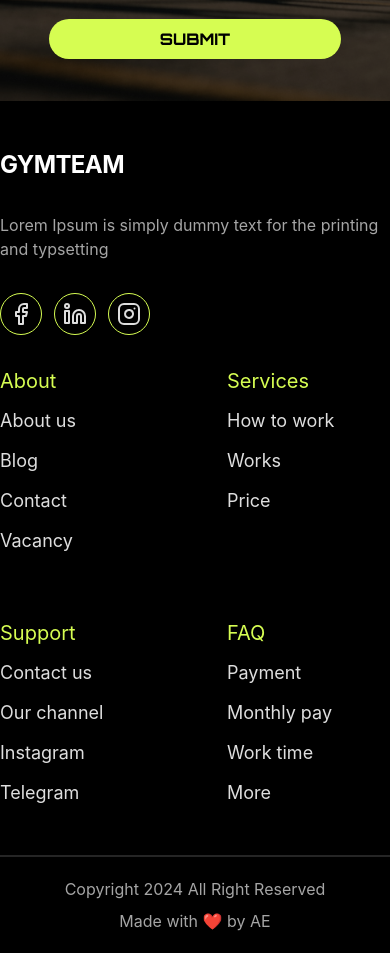
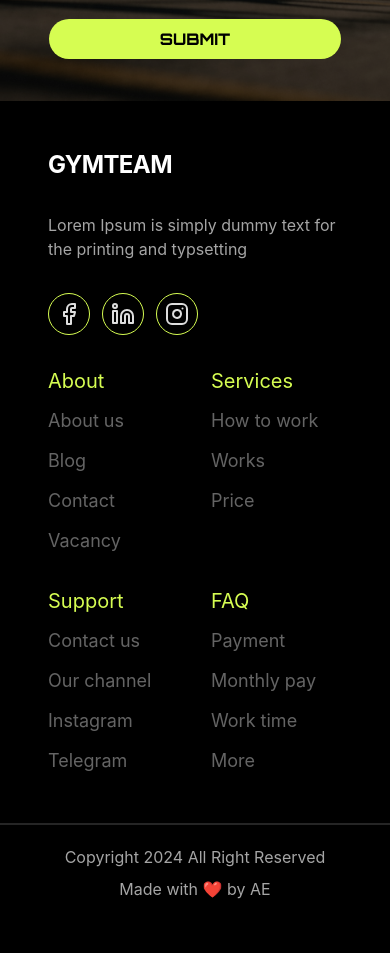
Before and after one commit to aehamdy/gymteam_landingpage, a React (Vite) app: page / in a window 390 px wide. Shown: the part 8725-9678 px from the top of the page. After the commit the page ends 9646 px from the top, so only its background shows below. Built offline with nearby package versions, Linux system fonts and the light colour scheme.

Commit message:
style: Adjust styles for seme sections

```diff
--- a/src/components/Footer.jsx
+++ b/src/components/Footer.jsx
@@ -60,11 +60,11 @@ const icons = [facebookIcon, linkedinIcon, instagramIcon];
 
 function Footer() {
   return (
-    <footer className="py-section-spacing">
-      <div className="flex flex-col md:flex-row justify-between gap-8 px-section-horizontal-padding">
+    <footer className="py-section-spacing px-section-horizontal-padding-sm md:px-section-horizontal-padding-md lg:px-section-horizontal-padding-lg">
+      <div className="flex flex-col lg:flex-row justify-between gap-8 px-section-horizontal-padding">
         <div className="flex flex-col gap-8 md:w-1/3">
           <Logo />
-          <p className="md:w-3/4 text-secondary-paragraph">
+          <p className="lg:w-3/4 text-secondary-paragraph">
             Lorem Ipsum is simply dummy text for the printing and typsetting
           </p>
           <div className="flex gap-3">
@@ -79,13 +79,16 @@ function Footer() {
             ))}
           </div>
         </div>
-        <div className="grid grid-cols-2 md:grid-cols-4 gap-16">
+        <div className="grid grid-cols-2 md:grid-cols-4 gap-8 md:gap-16">
           {footerMenus.map((menu, i) => (
             <div key={i} className="">
               <h3 className="text-xl text-accent mb-3">{menu.heading}</h3>
               <ul className="flex flex-col gap-3">
                 {menu.list.map((item, i) => (
-                  <li key={i} className="w-fit text-lg hover:text-white">
+                  <li
+                    key={i}
+                    className="w-fit text-lg text-[#646464] hover:text-white duration-short"
+                  >
                     <a href="#">{item}</a>
                   </li>
                 ))}
--- a/src/components/FooterBottomBar.jsx
+++ b/src/components/FooterBottomBar.jsx
@@ -1,6 +1,6 @@
 function FooterBottomBar() {
   return (
-    <div className=" py-5 text-secondary-paragraph border-t-2 border-t-[#252525]">
+    <div className="py-5 px-section-horizontal-padding-sm md:px-section-horizontal-padding-md lg:px-section-horizontal-padding-lg text-secondary-paragraph border-t-2 border-t-[#252525]">
       <div className="flex flex-col md:flex-row items-center justify-between gap-2 px-section-horizontal-padding">
         <p>Copyright 2024 All Right Reserved</p>
         <p className="hover:text-white duration-short">Made with ❤️ by AE</p>
```
